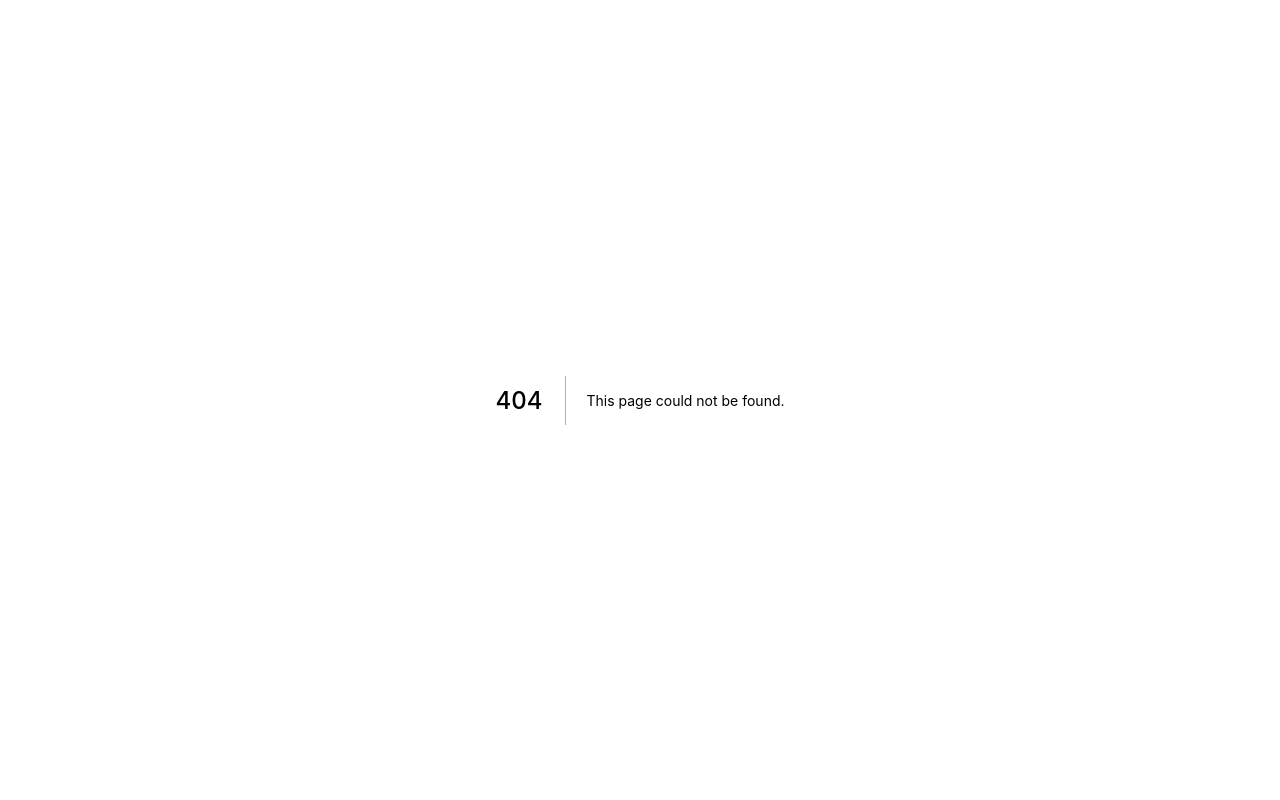
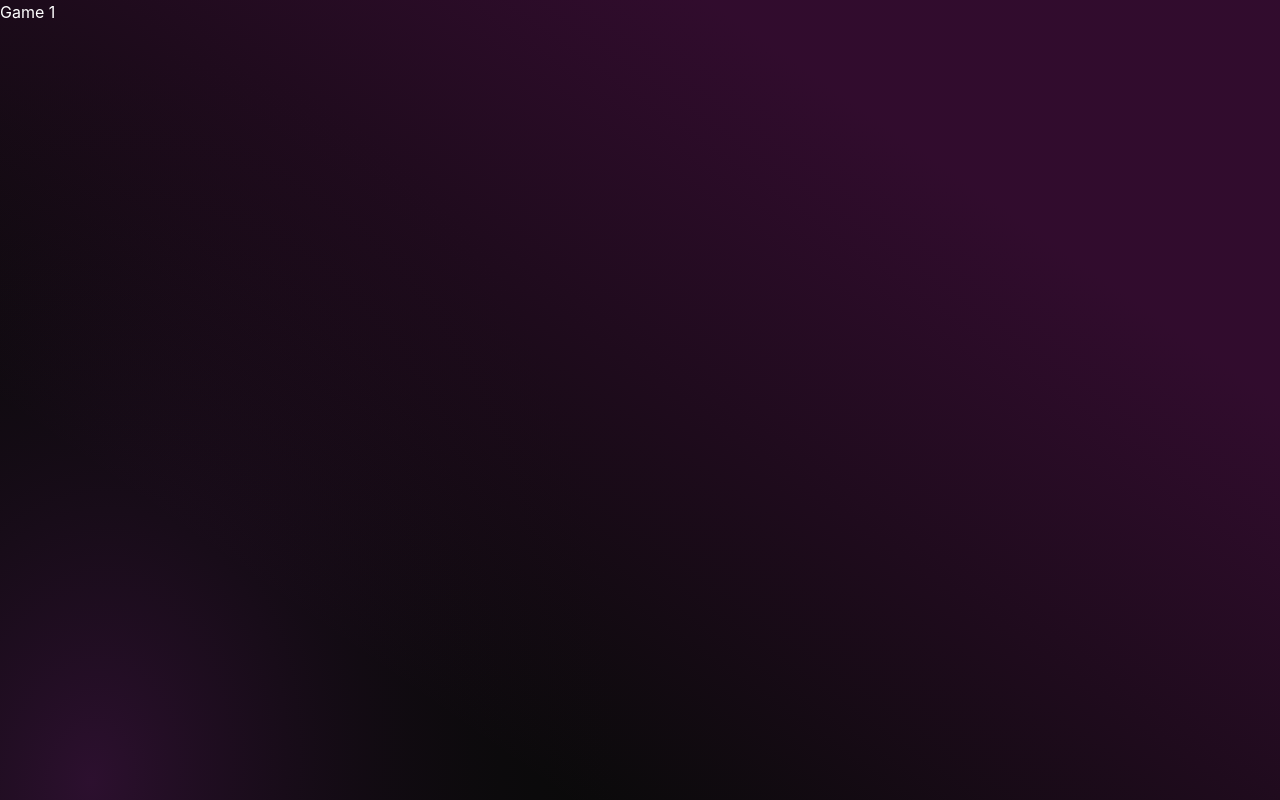
Before and after one commit to hackerhouse-july-22/monorepo, a Next.js app in the folder packages/monolith/: page /games/1 in a window 1280 px wide. Before the commit this address had no page. Built offline with nearby package versions, Linux system fonts and the light colour scheme; what @thirdweb-dev/react, wagmi would draw is missing.

Commit message:
init game page

```diff
--- /dev/null
+++ b/packages/monolith/pages/games/[game].tsx
@@ -0,0 +1,14 @@
+import type { NextPage } from 'next'
+import { useRouter } from 'next/router'
+
+const Game: NextPage = () => {
+  const {query} = useRouter()
+
+  return (
+    <div>
+      <h1>Game {query.game}</h1>
+    </div>
+  )
+}
+
+export default Game
```
